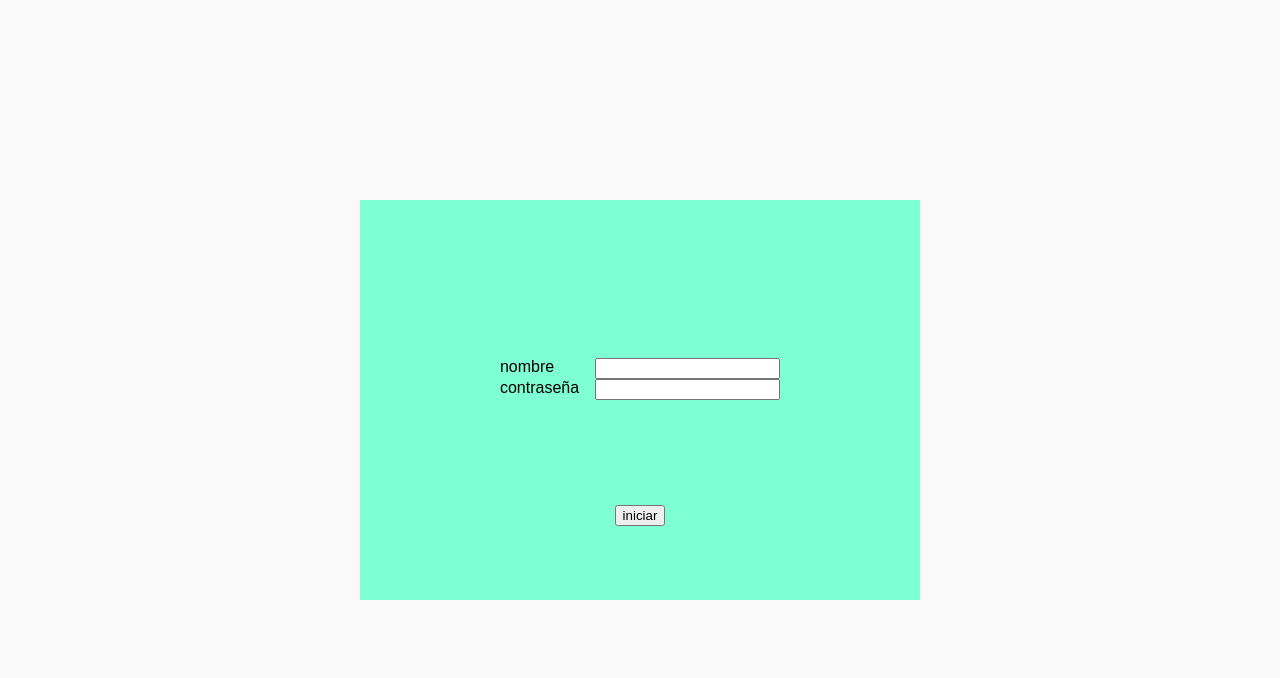
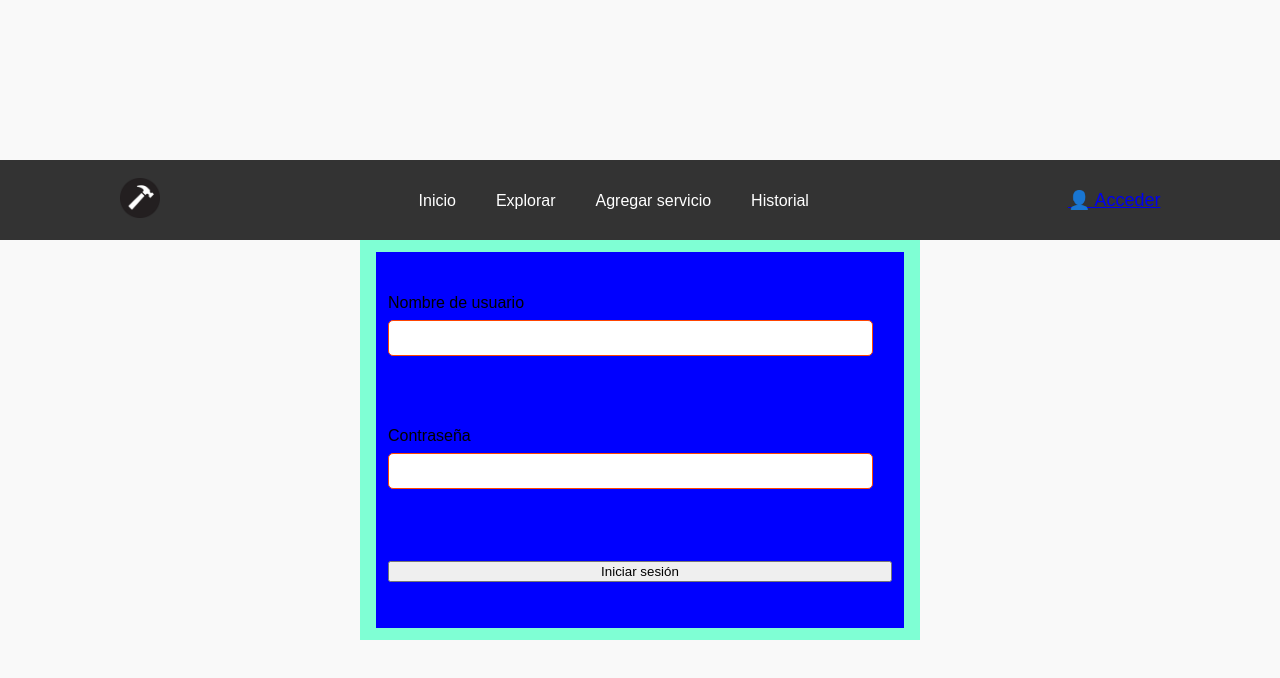
Before and after one commit to GodtoL/ConectaOficios-web, a plain HTML site: page login.html in a window 1280 px wide. Drawn offline with Linux system fonts and the light colour scheme.

Commit message:
Se actualizo el css del login

```diff
--- a/login.html
+++ b/login.html
@@ -4,16 +4,32 @@
     <meta charset="UTF-8">
     <meta name="viewport" content="width=device-width, initial-scale=1.0">
     <title> Login </title>
+    <link rel="stylesheet" href="/static/css/header.css">
     <link rel="stylesheet" href="/static/css/login.css">
 </head>
 <body>
+    <header></header>
     <form action="">
         <fieldset>
-            <label for=""> nombre <input type="text"></label>
-            <label for=""> contraseña <input type="password"></label>
-
+            <div>
+                <label for=""> Nombre de usuario </label>
+                <input class="info-input" type="text">
+            </div>
+            <div>
+                <label for=""> Contraseña </label>
+                <input class="info-input" type="password">
+            </div>
+            <input type="submit" value="Iniciar sesión">
         </fieldset>
-        <input type="submit" value="iniciar">
     </form>
+    <script>
+        document.addEventListener("DOMContentLoaded", () => {
+            fetch('header.html')
+                .then(response => response.text())
+                .then(data => {
+                    document.querySelector("header").innerHTML = data;
+                });
+        });
+    </script>
 </body>
 </html>
--- a/static/css/header.css
+++ b/static/css/header.css
@@ -52,4 +52,5 @@ header{
     margin: 0;
     padding: 0;
     min-height: 80px;
+    width: 100%;
 }
--- a/static/css/login.css
+++ b/static/css/login.css
@@ -21,17 +21,39 @@ form{
     gap: 1rem;
     background-color: aquamarine;
     fieldset{
-        width: 50%;
+        width: 90%;
+        background-color: blue;
         margin: 0 auto;
-        height: 50%;
+        height: 90%;
         display: flex;
         flex-direction: column;
-        justify-content: center;
+        justify-content: space-around;
+        align-items: left;
+
         border: none;
-        label{
-            gap: 1rem;
+        div{
             display: flex;
-            justify-content: space-between;
+            flex-direction: column;
+            gap: 0.5rem;
+            label{
+                gap: 1rem;
+                display: flex;
+                justify-content: space-between;
+            }
         }
+
     }
 }
+
+.info-input {
+    width: 95%;
+    height: 2rem;
+    font-size: 16px;
+    border: 1px solid #ff4500;
+    border-radius: 5px;
+    box-shadow: #ff4500;
+}
+
+.info {
+    gap : 20px;
+}
--- a/static/css/styles.css
+++ b/static/css/styles.css
@@ -5,7 +5,6 @@ body {
     font-family: Arial, Helvetica, sans-serif;
     display: flex;
     flex-direction: column;
-
     overflow-y: scroll;
 }
 
```
